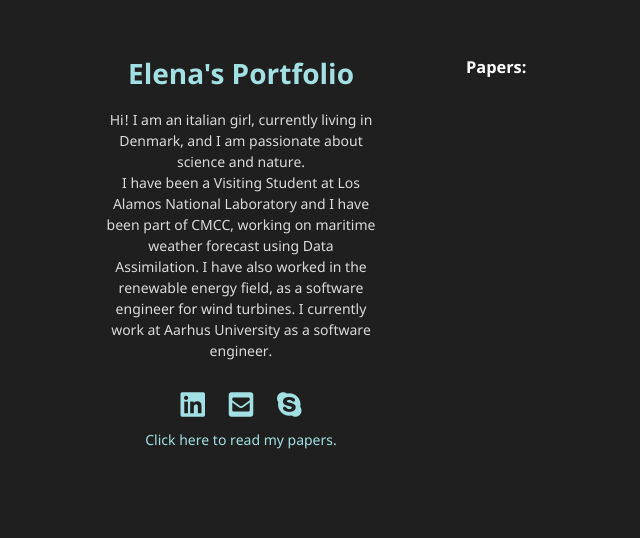
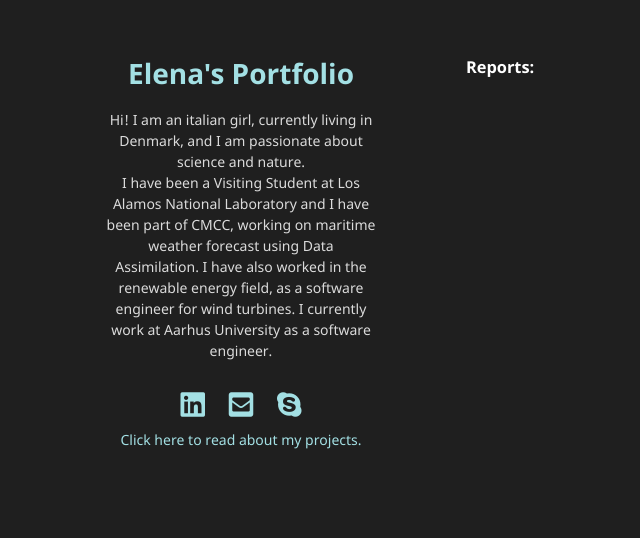
Before and after one commit to elenafini/elenafini.github.io, a Jekyll site: the page built from papers.html, in a window 1280 px wide. Shown: the top 538 px of the page, without its empty margins (104-744 px from the left). Built offline with Jekyll 4.4.1, drawn with Linux system fonts in a browser that asks for light colours.

Commit message:
Update papers.html

```diff
--- a/_layouts/papers.html
+++ b/_layouts/papers.html
@@ -31,13 +31,13 @@
         </div>
 
         <p class="centered" style="padding-bottom: 20px;">
-          <a href="./">Click here to read my papers.</a>
+          <a href="./">Click here to read about my projects.</a>
         </p>
 
       </header>
       <section>
 
-      <h3>Papers:<br ></h3>
+      <h3>Reports:<br ></h3>
         {% for elem in site.static_files %}
           {% if elem.path contains 'assets/papers' %}
             <li style="padding: 5px;"><a target="_blank" href="./../assets/papers/{{ elem.name }}">{{ elem.name }}</a></li>
```
